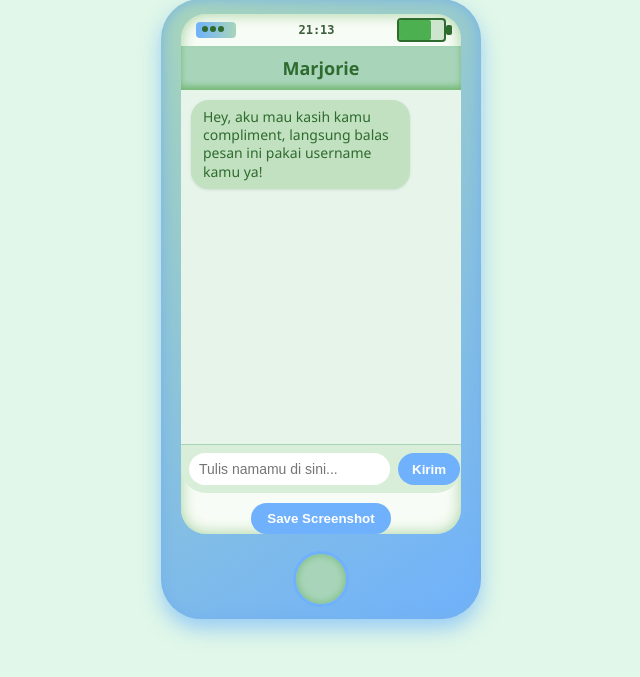
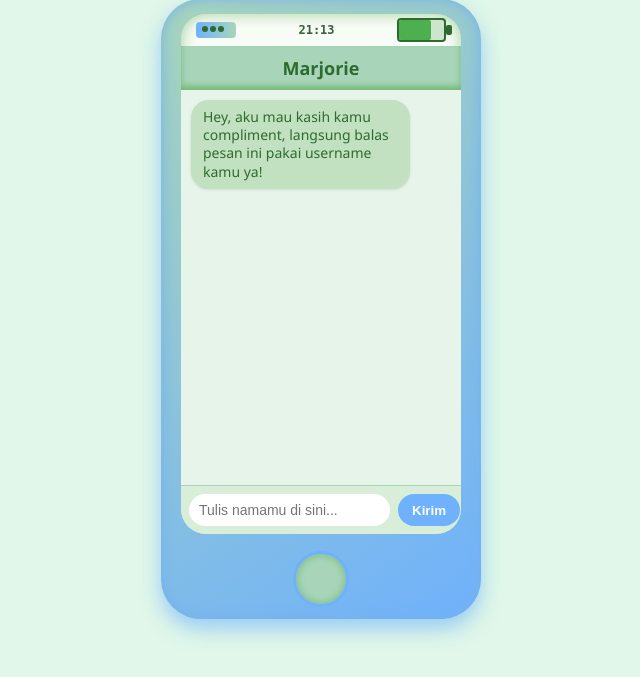
Before and after one commit to 307temporaryredirect/compliments, a Flask app: page / in a window 1280 px wide. Shown: the part 91-768 px from the top of the page, without its empty margins (319-959 px from the left). Run offline with Flask 3, Linux system fonts and the light colour scheme.

Commit message:
Update index.html

```diff
--- a/templates/index.html
+++ b/templates/index.html
@@ -27,12 +27,10 @@
       <input type="text" id="username" placeholder="Tulis namamu di sini..." required />
       <button type="submit">Kirim</button>
     </form>
-    <button id="save-screenshot" style="margin: 10px auto 0; display: block; padding: 8px 16px; border-radius: 20px; border:none; background:#6fb1fc; color:#fff; cursor:pointer;">Save Screenshot</button>
   </div>
   <div class="home-button"></div>
 </div>
 
-<script src="https://cdnjs.cloudflare.com/ajax/libs/html2canvas/1.4.1/html2canvas.min.js"></script>
 <script src="{{ url_for('static', filename='js/script.js') }}"></script>
 </body>
 </html>
```
